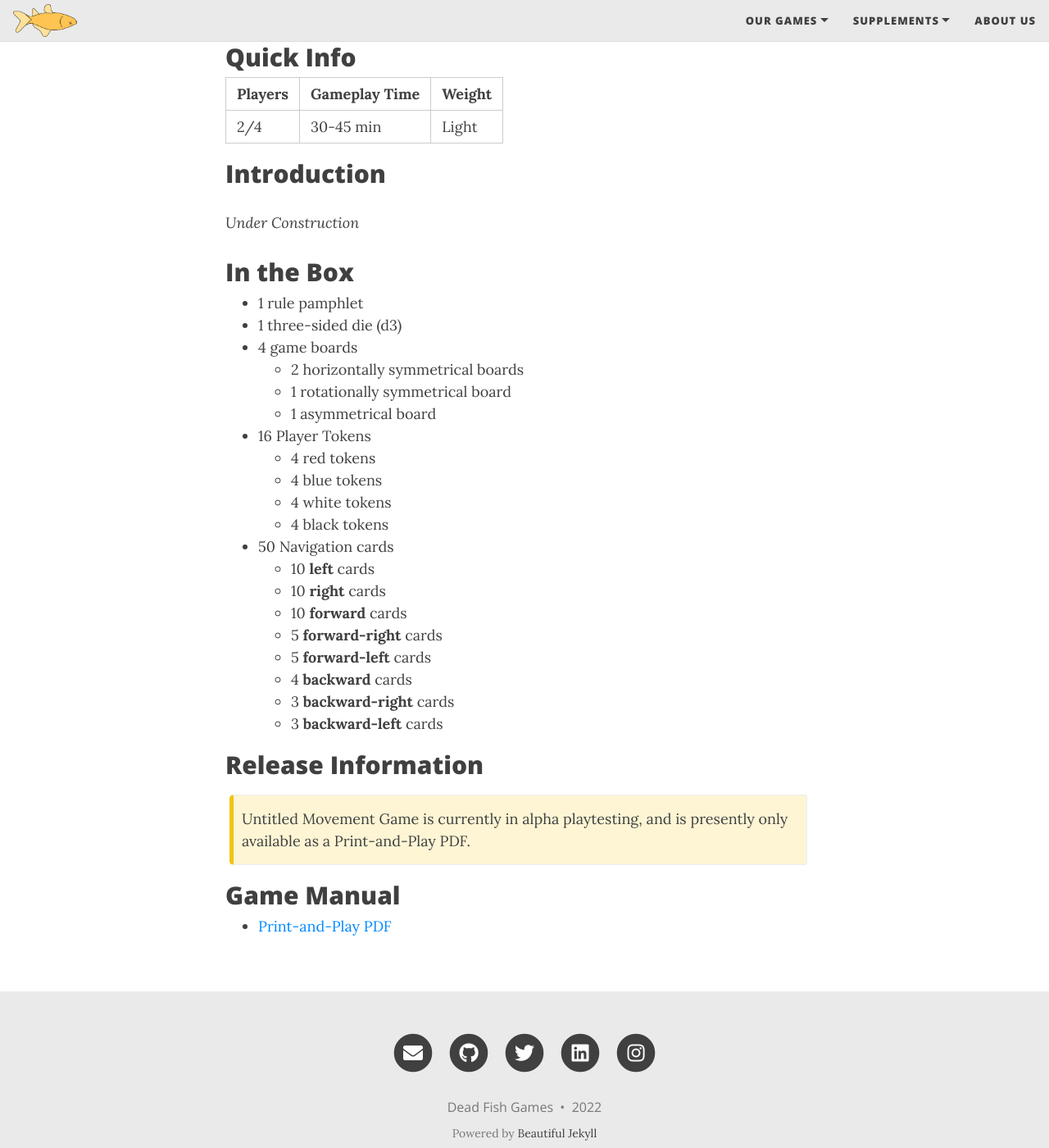
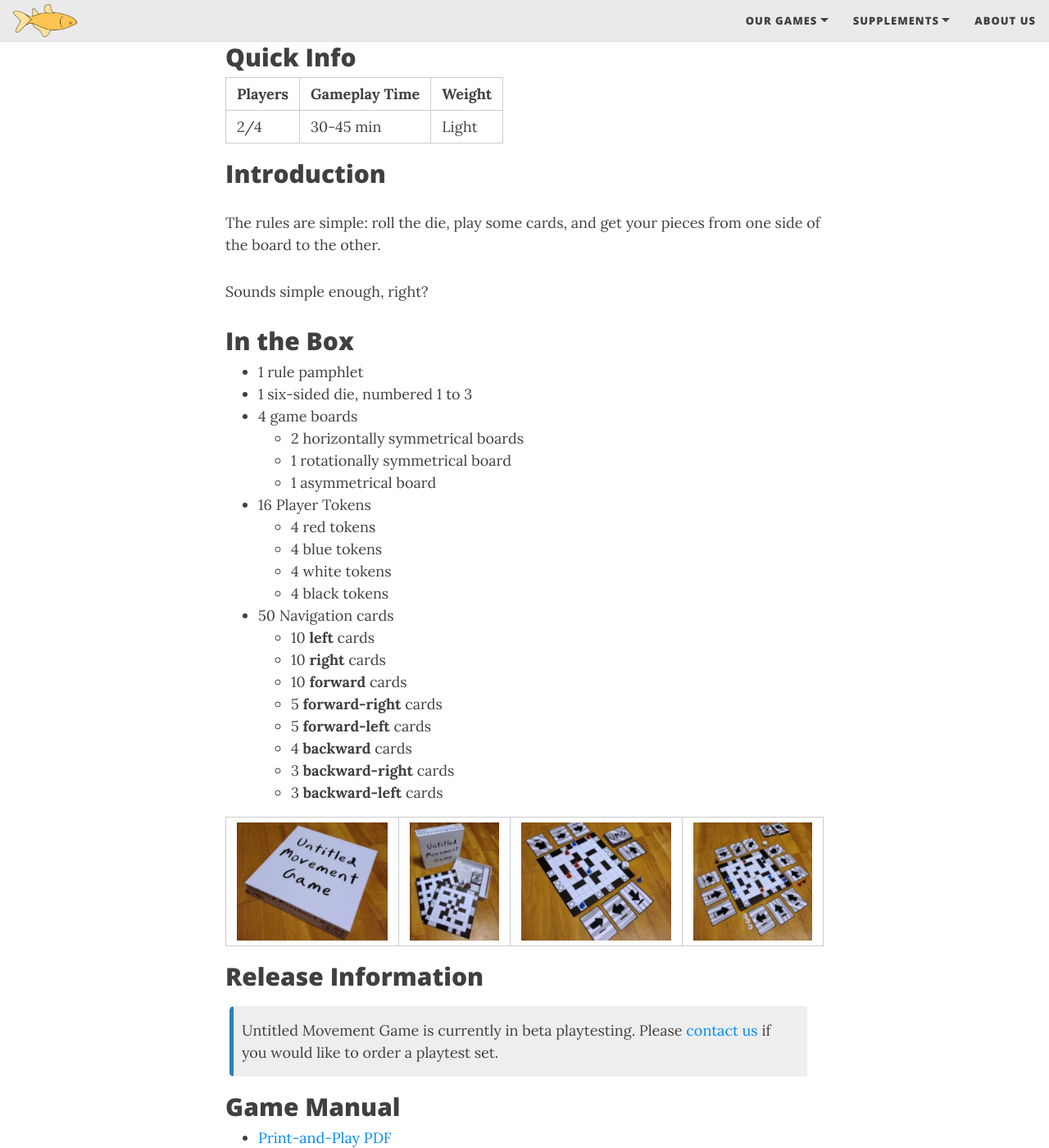
Before and after one commit to Dead-Fish-Games/deadfish.games, a Jekyll site: the page built from umg.md, in a window 1280 px wide and 1400 px high, scrolled down 635 px. Shown: the whole window at 82% size. Built offline with Jekyll 4.4.1, drawn with Linux system fonts in a browser that asks for light colours; nearby versions of some CDN libraries.

Commit message:
UMG beta playtest update

```diff
--- a/umg.md
+++ b/umg.md
@@ -13,12 +13,14 @@ cover-img: https://deadfish.games/assets/img/umg/umg-board-banner.webp
 
 ## Introduction
 
-*Under Construction*
+The rules are simple: roll the die, play some cards, and get your pieces from one side of the board to the other.
+
+Sounds simple enough, right?
 
 ## In the Box
 
 - 1 rule pamphlet
-- 1 three-sided die (d3)
+- 1 six-sided die, numbered 1 to 3
 - 4 game boards
   - 2 horizontally symmetrical boards
   - 1 rotationally symmetrical board
@@ -38,11 +40,13 @@ cover-img: https://deadfish.games/assets/img/umg/umg-board-banner.webp
   - 3 **backward-right** cards
   - 3 **backward-left** cards
 
+|[![Untitled Movement Game playtest box](/assets/img/umg/umg-box-sm.webp){: .mx-auto.d-block :}](/assets/img/umg/umg-box.webp)|[![Untitled Movement Game playtest contents](/assets/img/umg/umg-contents-sm.webp){: .mx-auto.d-block :}](/assets/img/umg/umg-contents.webp)|[![Untitled Movement Game with two players](/assets/img/umg/umg-2p-sm.webp){: .mx-auto.d-block :}](/assets/img/umg/umg-2p.webp)|[![Untitled Movement Game with four players](/assets/img/umg/umg-4p-sm.webp){: .mx-auto.d-block :}](/assets/img/umg/umg-4p.webp)|
+
 ## Release Information
 
-{: .box-warning}
-Untitled Movement Game is currently in alpha playtesting, and is presently only available as a Print-and-Play PDF.
+{: .box-note}
+Untitled Movement Game is currently in beta playtesting. Please [contact us](/about-us) if you would like to order a playtest set.
 
 ## Game Manual
 
-- [Print-and-Play PDF](/assets/pdf/Untitled%20Movement%20Game_PnP-alpha.pdf)
+- [Print-and-Play PDF](/assets/pdf/Untitled%20Movement%20Game_PnP-beta.pdf)
```
Also changed, not shown: assets/img/umg/umg-2p-sm.webp (added), assets/img/umg/umg-2p.webp (added), assets/img/umg/umg-4p-sm.webp (added), assets/img/umg/umg-4p.webp (added), assets/img/umg/umg-board-banner.webp, assets/img/umg/umg-box-sm.webp (added), assets/img/umg/umg-box.webp (added), assets/img/umg/umg-contents-sm.webp (added), assets/img/umg/umg-contents.webp (added), 2 other files.
